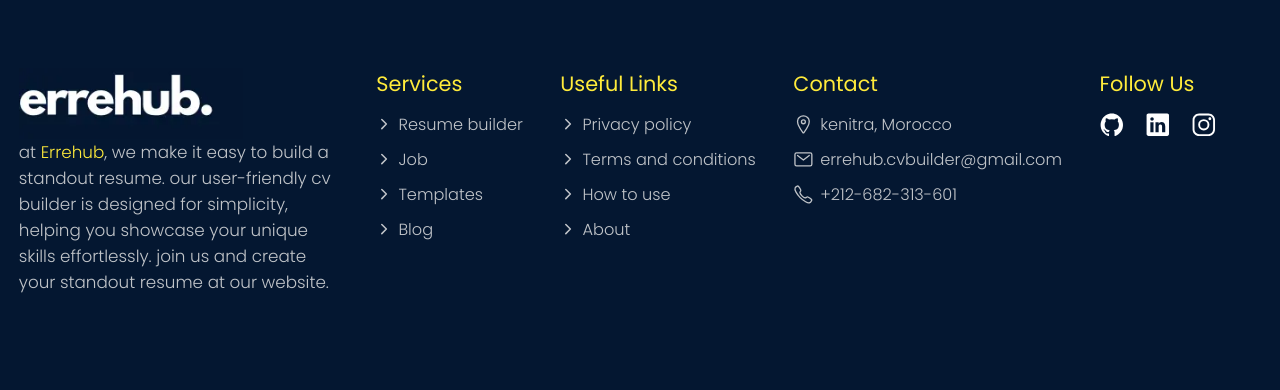
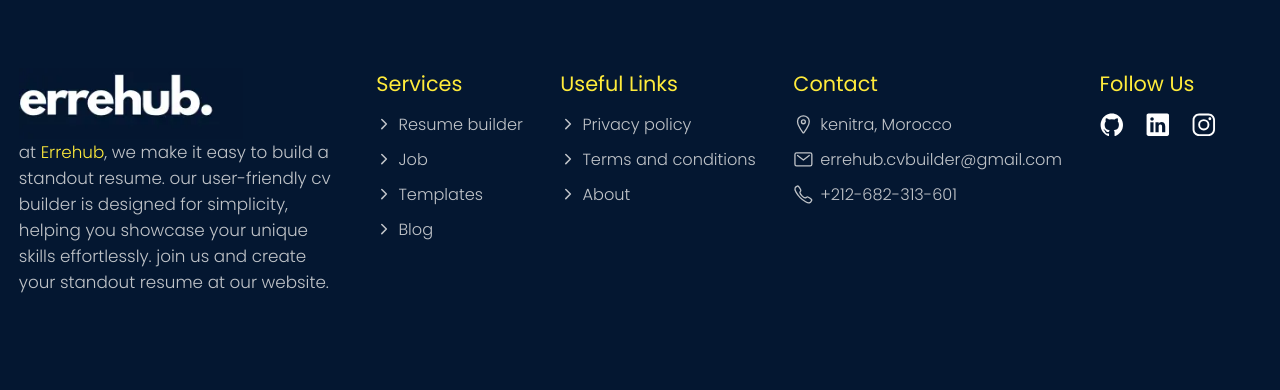
Before and after one commit to youssef-erremili/Resume-Builder, a PHP site: page /template/template.php in a window 1280 px wide. Shown: the part 898-1288 px from the top of the page. Run offline with PHP 8.4, Linux system fonts and the light colour scheme; data that the repository does not hold is empty; some web fonts are replaced.

Commit message:
Last Commit

```diff
--- a/template/template.php
+++ b/template/template.php
@@ -108,7 +108,6 @@ $stmt->execute();
                 <ul>
                     <li><a href=""><ion-icon name="chevron-forward-outline"></ion-icon> Privacy policy</a></li>
                     <li><a href=""><ion-icon name="chevron-forward-outline"></ion-icon> Terms and conditions</a></li>
-                    <li><a href=""><ion-icon name="chevron-forward-outline"></ion-icon> How to use</a></li>
                     <li><a href="../blog/topic.php?id=2&title=about-us&image=../assets/image/about-us.jpg"><ion-icon name="chevron-forward-outline"></ion-icon> About</a></li>
                 </ul>
             </div>
```
